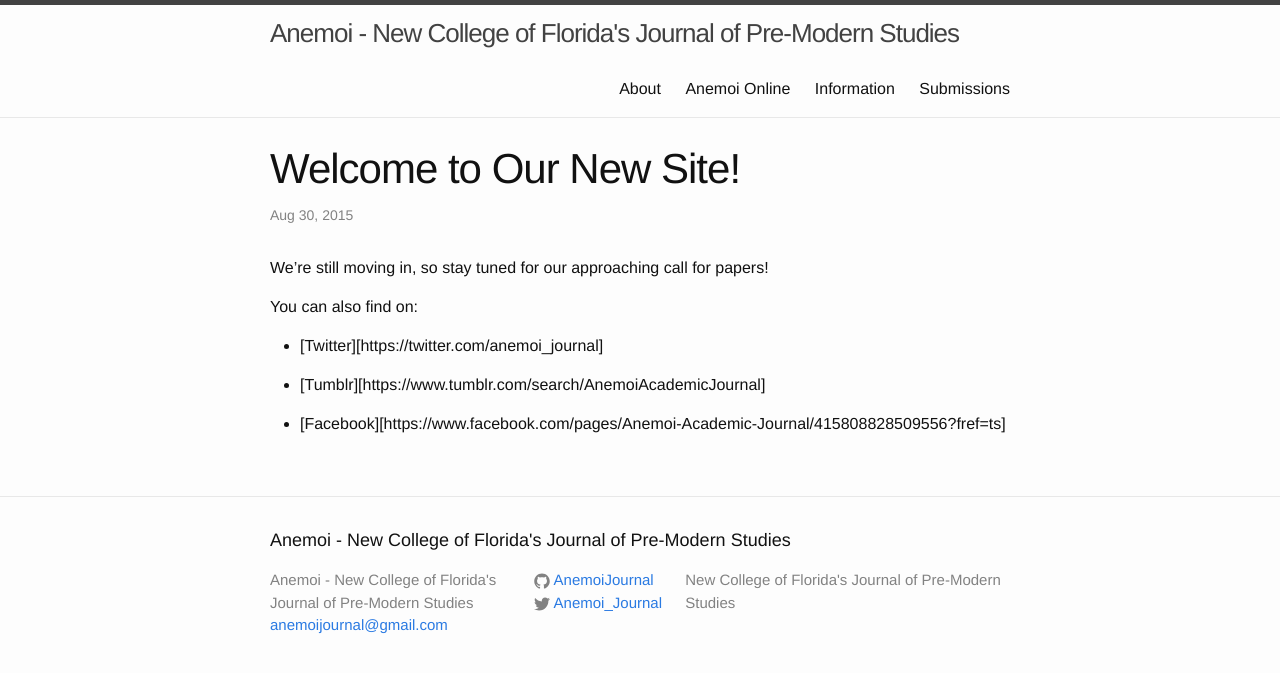
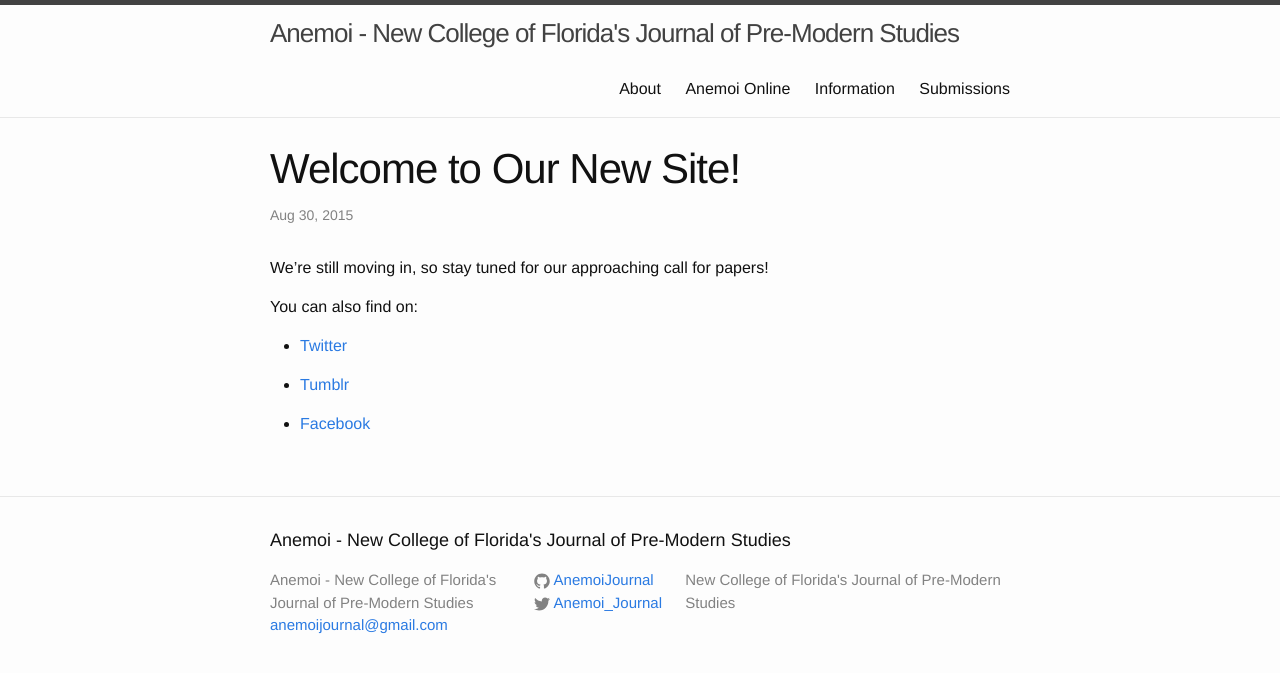
Before and after one commit to AnemoiJournal/anemoijournal.github.com, a Jekyll site: the page built from _posts/2015-08-30-welcome-to-our-new-site.md, in a window 1280 px wide. Shown: the top 673 px of the page. Built offline with Jekyll 4.4.1, drawn with Linux system fonts in a browser that asks for light colours; some of the changed lines change nothing that is shown.

Commit message:
Links Round 2

```diff
--- a/_posts/2015-08-30-welcome-to-our-new-site.md
+++ b/_posts/2015-08-30-welcome-to-our-new-site.md
@@ -9,8 +9,12 @@ We're still moving in, so stay tuned for our approaching call for papers!
 
 You can also find on:
 
-* [Twitter][https://twitter.com/anemoi_journal]
+* [Twitter][twitter]
 
-* [Tumblr][https://www.tumblr.com/search/AnemoiAcademicJournal]
+* [Tumblr][tumb]
 
-* [Facebook][https://www.facebook.com/pages/Anemoi-Academic-Journal/415808828509556?fref=ts]
+* [Facebook][face]
+
+[twitter]: https://twitter.com/anemoi_journal
+[tumb]: https://www.tumblr.com/search/AnemoiAcademicJournal
+[face]: https://www.facebook.com/pages/Anemoi-Academic-Journal/415808828509556?fref=ts
```
